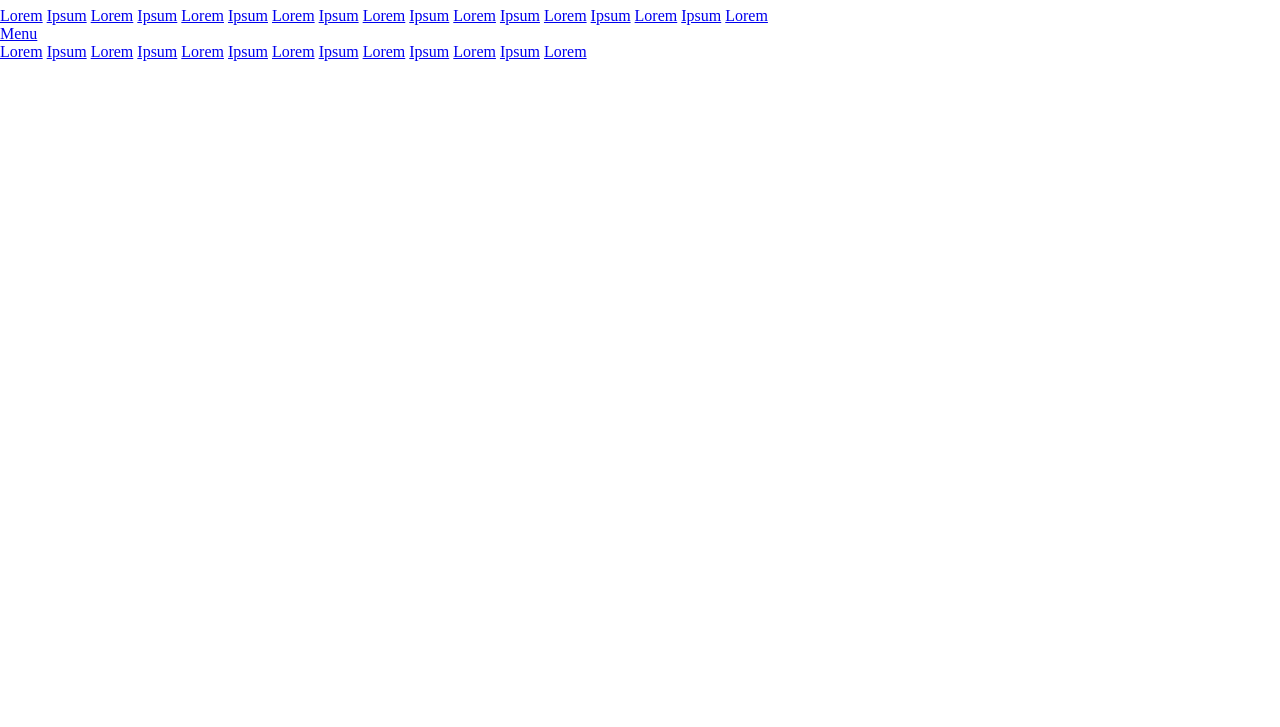
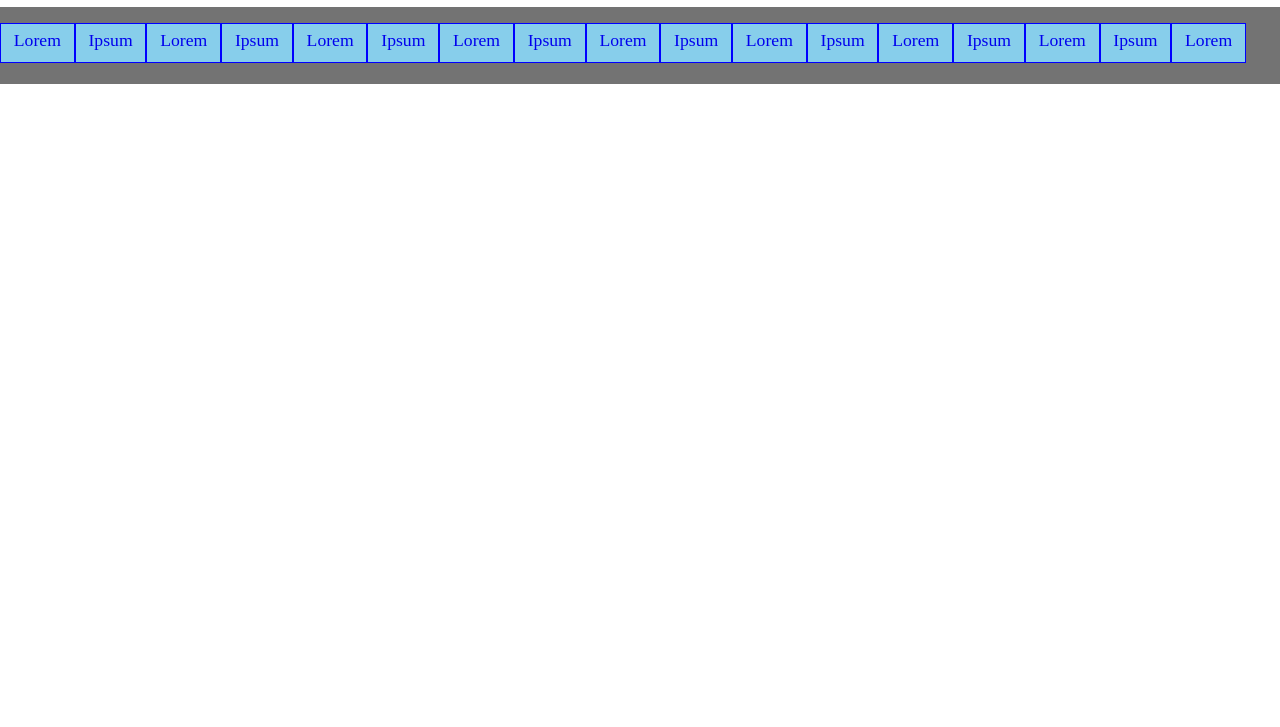
Before and after one commit to Sravan-Kumar-Reddy/Navbar, a plain HTML site: page index.html in a window 1280 px wide. Shown: the part 73-800 px from the top of the page. Drawn offline with nearby package versions, Linux system fonts and the light colour scheme.

Commit message:
Update index.html

```diff
--- a/index.html
+++ b/index.html
@@ -7,7 +7,7 @@
     <meta name="viewport" content="width=device-width, initial-scale=1.0, user-scalable=no">
 
     <link rel="stylesheet" href="https://use.fontawesome.com/releases/v5.0.13/css/all.css" integrity="sha384-DNOHZ68U8hZfKXOrtjWvjxusGo9WQnrNx2sqG0tfsghAvtVlRW3tvkXWZh58N9jp" crossorigin="anonymous">
-    <link rel="stylesheet" href="navbar.css">
+    <link rel="stylesheet" href="index.css">
     <link rel="stylesheet" href="background.css">
 </head>
 
@@ -70,7 +70,7 @@
 
 
     <script type="text/javascript" src=jquery-3.3.1.min.js></script>
-    <script type="text/javascript" src="navbar.js"></script>
+    <script type="text/javascript" src="index.js"></script>
 </body>
 
 </html>
```
